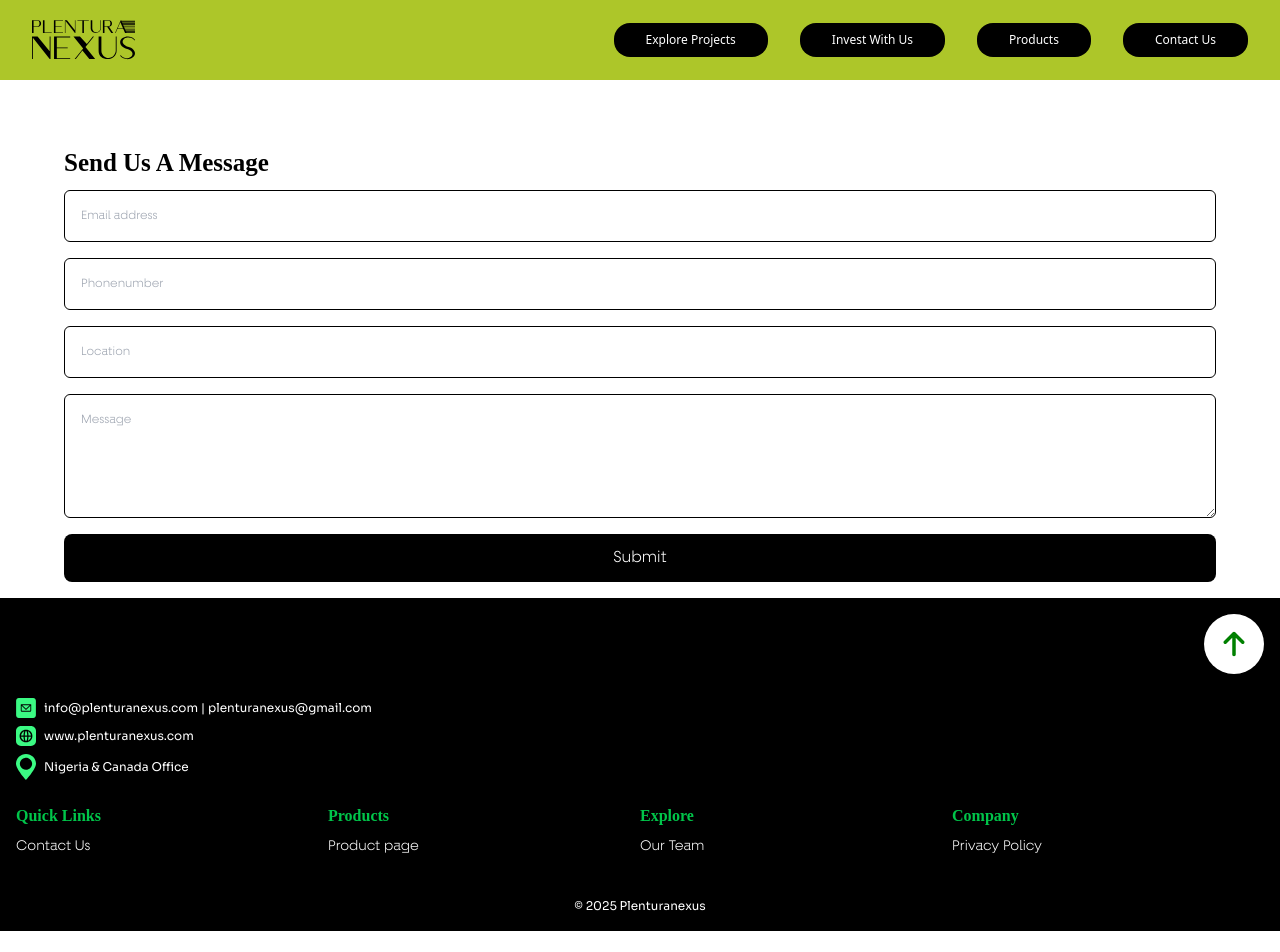
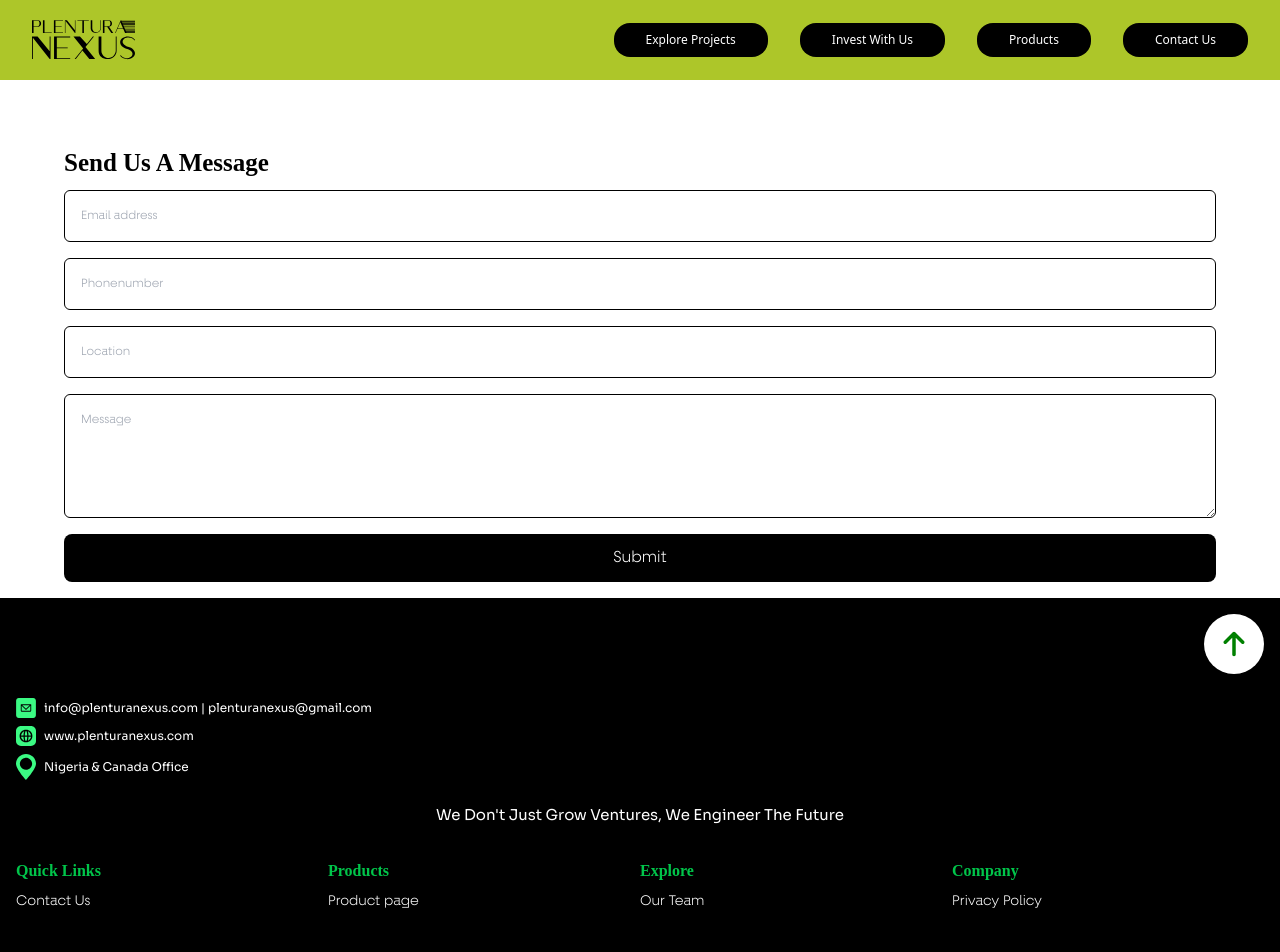
Before and after one commit to drex007/plenturanexus-landingage, a React (Vite) app: page /contact in a window 1280 px wide. Shown: the top 952 px of the page. Before the commit the page ends 931 px from the top, so only its background shows below. Built offline with nearby package versions, Linux system fonts and the light colour scheme; a web font is replaced by a local one; what tailwindcss-motion would draw is missing.

Commit message:
feat: replaced footer text

```diff
--- a/src/components/Footer.jsx
+++ b/src/components/Footer.jsx
@@ -63,9 +63,9 @@ const Footer = () => {
                 <img src={locationIcon} className='w-[20px]' />
                 <p className='flex justify-center lg:text-[12px] text-[10px]'>Nigeria & Canada Office</p>
             </div>
-{/*
-            <p className='flex justify-center lg:text-[15px] text-[12px] lg:px-0 px-4 py-4 text-center'>At plenturanexus,  we are boosting production,distribution and export of agricultural products</p>
-             */}
+
+            <p className='flex justify-center lg:text-[15px] text-[12px] lg:px-0 px-4 py-4 text-center'>We Don't Just Grow Ventures, We Engineer The Future</p>
+
             <div className=' grid lg:grid-cols-4 grid-cols-2 lg:gap-y-0 gap-y-2 lg:gap-x-0 gap-x-32 text-white font-fractul px-4 py-4  lg:text-[14px] text-[10px]'>
                 <div>
                     <p className='font-semibold lg:text-[16px] text-[14px] text-primary-light-green'>Quick Links</p>
```
